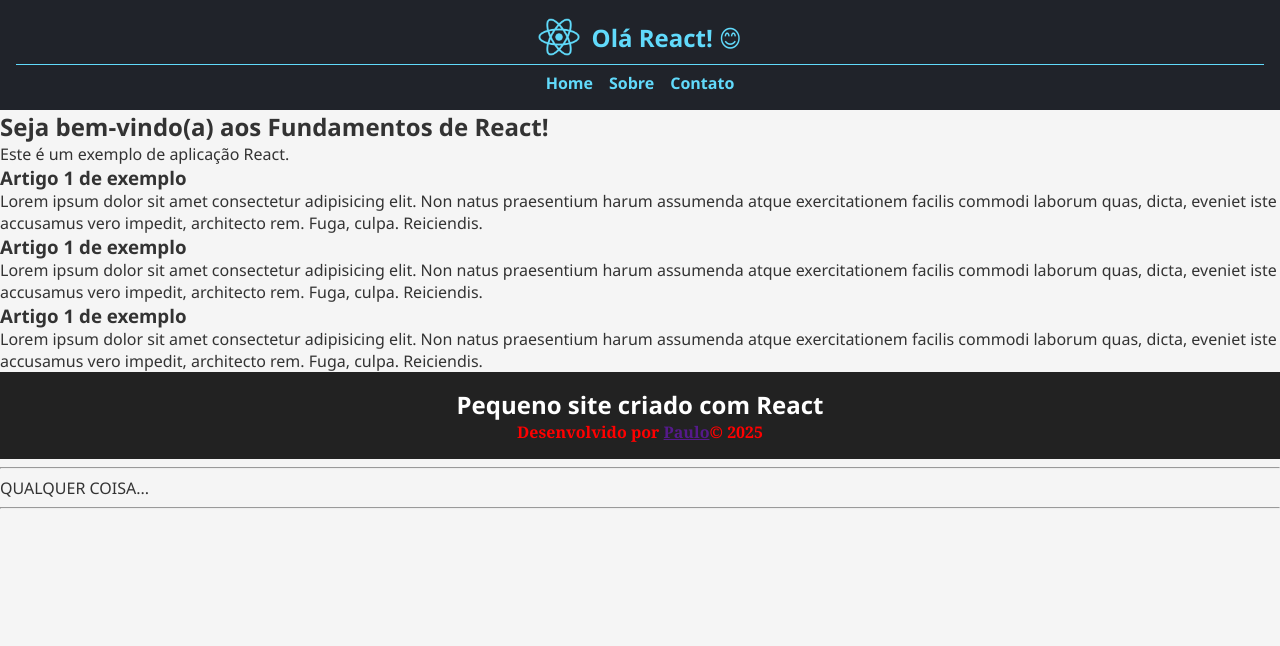
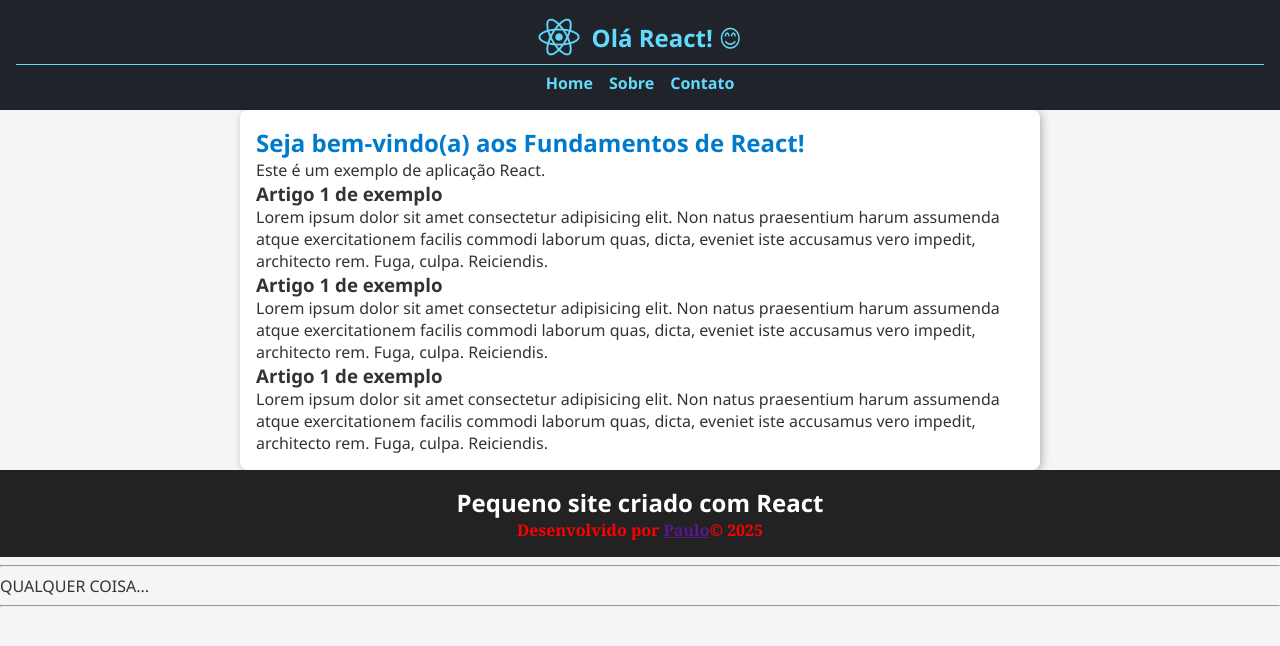
Before and after one commit to PauloHenrique00-tech/react-fundamentos, a React (Vite) app: page / in a window 1280 px wide. Shown: the top 646 px of the page. Built offline with nearby package versions, Linux system fonts and the light colour scheme.

Commit message:
Formata Conteudo e Combina Classes

```diff
--- /dev/null
+++ b/src/components/Conteudo/Conteudo.module.css
@@ -0,0 +1,22 @@
+.conteudo {
+  padding: 1 rem;
+  max-width: 800px;
+  margin: auto;
+
+  section {
+    background-color: #fff;
+    padding: 1rem;
+
+    h2 {
+      color: #007acc;
+    }
+  }
+}
+
+.arredondada {
+  border-radius: 8px;
+}
+
+.sombra {
+  box-shadow: rgba(0, 0, 0, 0.27) 2px 2px 8px;
+}
--- a/src/components/Conteudo/Conteudo.tsx
+++ b/src/components/Conteudo/Conteudo.tsx
@@ -1,9 +1,11 @@
 import Artigo from "../Artigo/Artigo";
+import estilos from "./Conteudo.module.css";
 
 export default function Conteudo() {
   return (
-    <main>
-      <section>
+    <main className={estilos.conteudo}>
+      {/* Para combinar classes, use template string */}
+      <section className={`${estilos.arredondada} ${estilos.sombra}`}>
         <h2>Seja bem-vindo(a) aos Fundamentos de React!</h2>
         <p>Este é um exemplo de aplicação React.</p>
 
```
